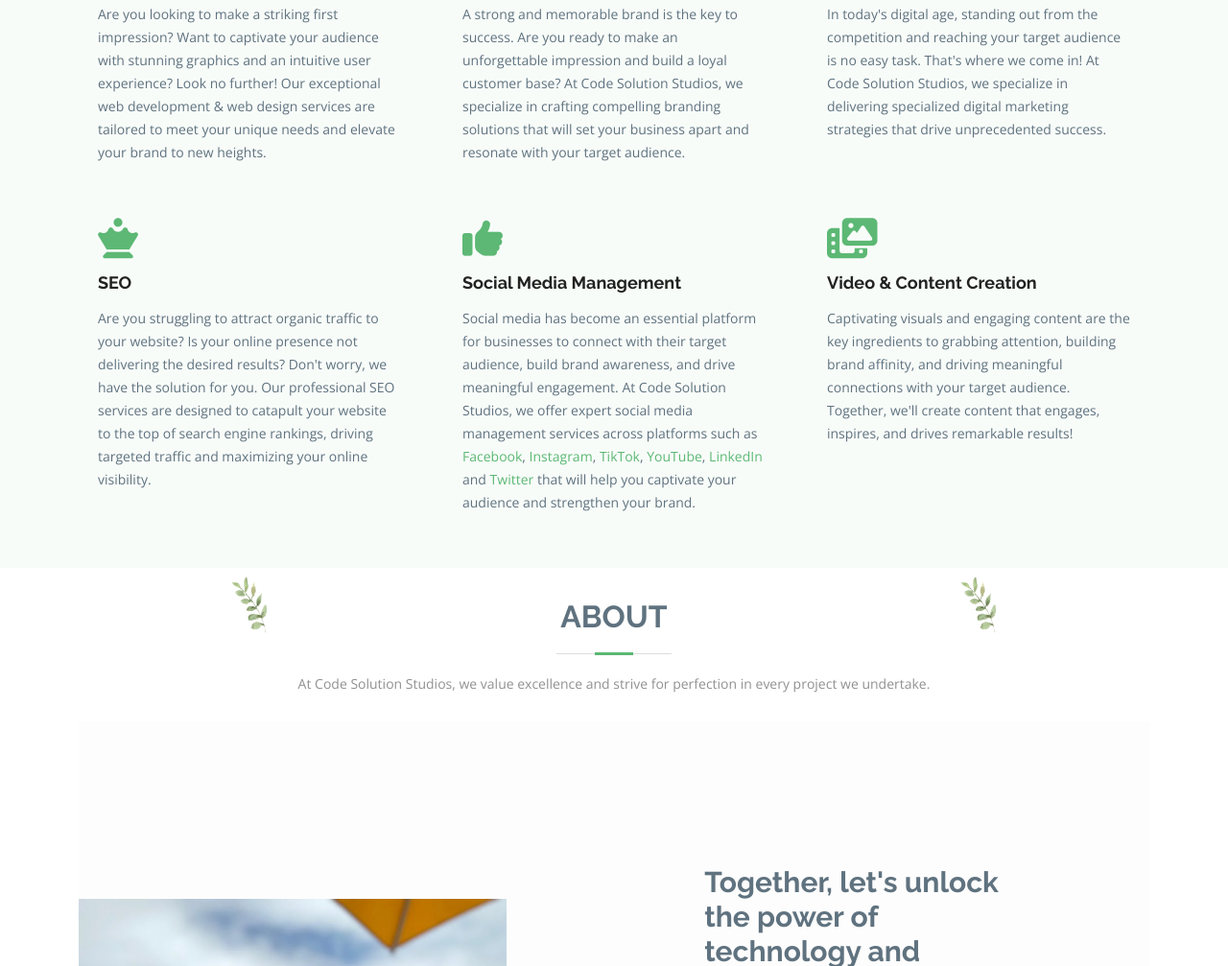
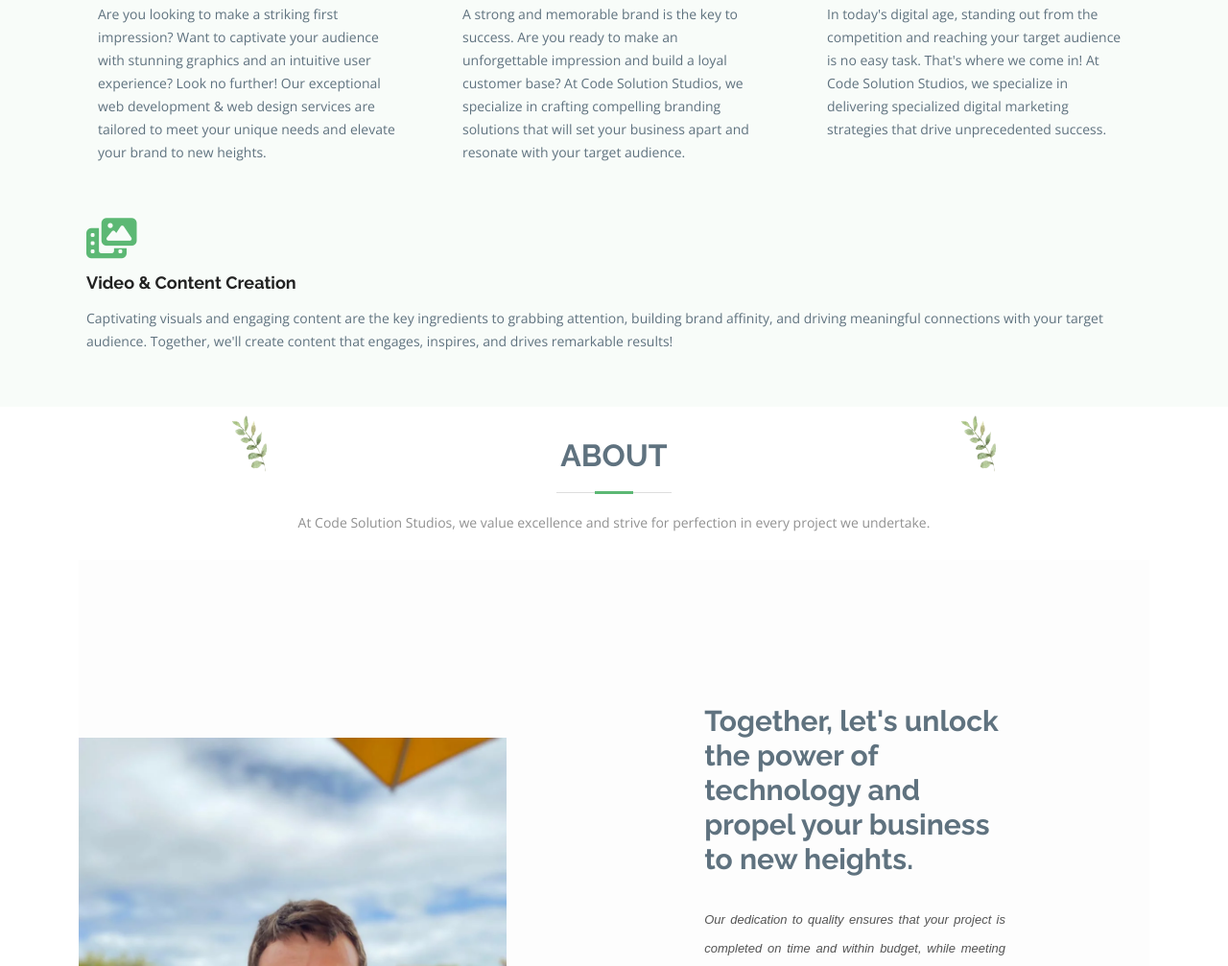
Before and after one commit to AshtinJW-Dev/Code-Solution-Studios, a plain HTML site: page Website/Code Solution Studios/index.html in a window 1280 px wide. Shown: the part 801-1808 px from the top of the page at 96% size. Drawn offline with nearby package versions, Linux system fonts and the light colour scheme; files whose address does not match are found by name.

Commit message:
removed some info

```diff
--- a/Website/Code Solution Studios/index.html
+++ b/Website/Code Solution Studios/index.html
@@ -400,7 +400,7 @@
                 </p>
               </div>
             </div>
-            <div class="col-lg-4 col-md-6">
+            <!-- <div class="col-lg-4 col-md-6">
               <div class="icon-box">
                 <div class="icon"><i class="fa-solid fa-chess-queen"></i></div>
                 <h4 class="title">
@@ -459,7 +459,7 @@
                 </p>
               </div>
             </div>
-            <div class="col-lg-4 col-md-6">
+            <div class="col-lg-4 col-md-6"> -->
               <div class="icon-box">
                 <div class="icon"><i class="fa-solid fa-photo-film"></i></div>
                 <h4 class="title">
```
